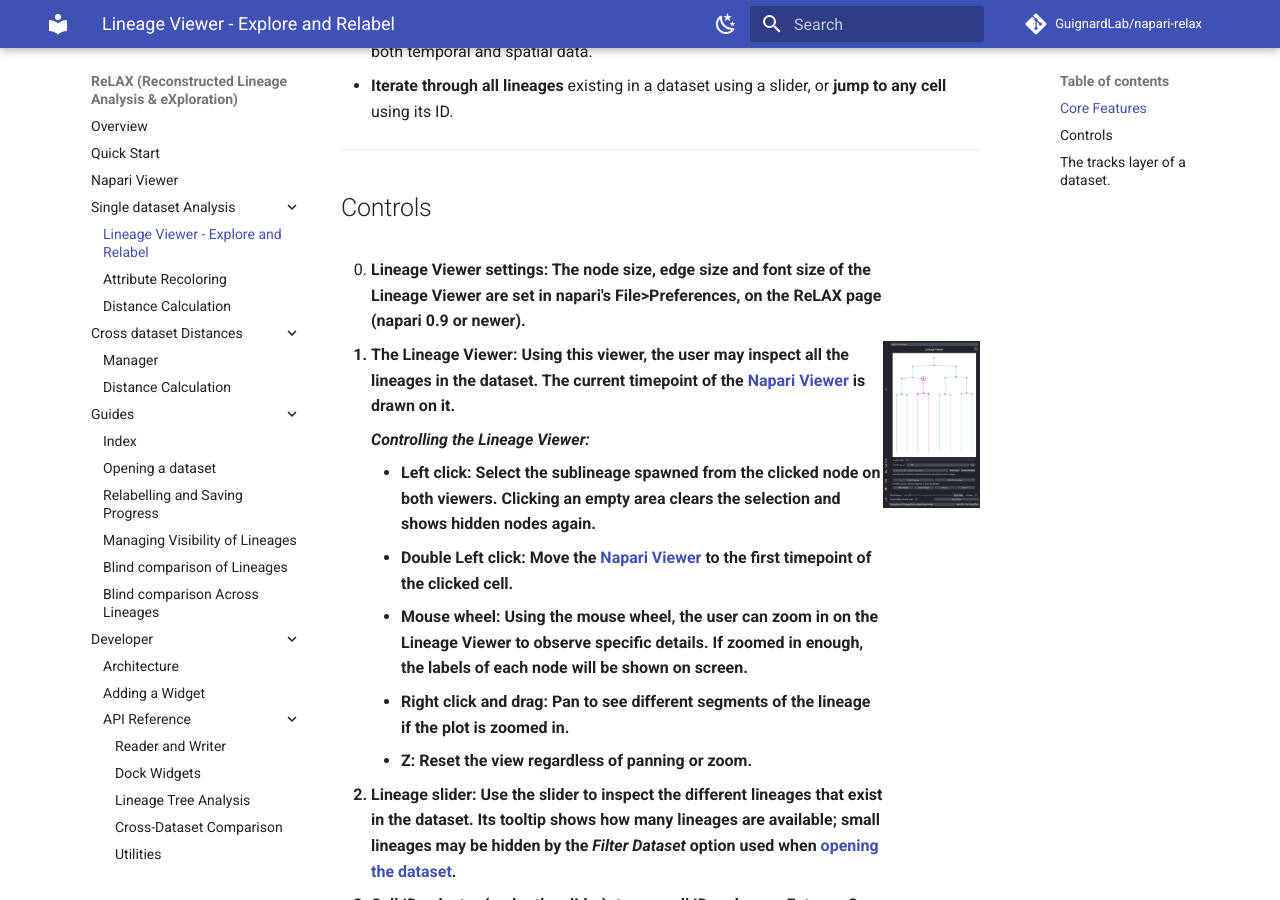
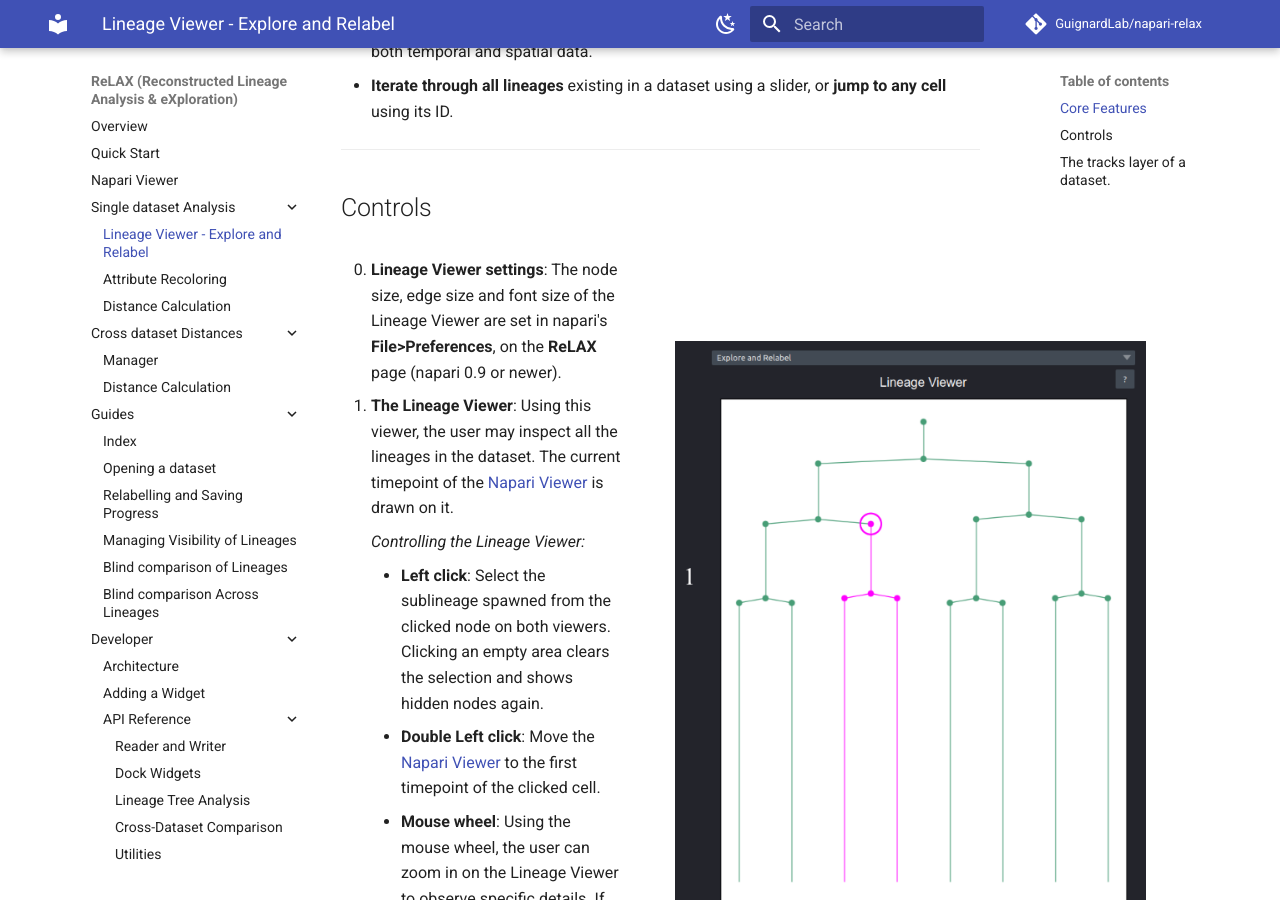
Before and after one commit to GuignardLab/napari-relax, an MkDocs documentation site: the page built from docs/explore_relabel/explore_relabel.md, in a window 1280 px wide and 900 px high, scrolled down 508 px. Built offline with MkDocs 1.6.1 and Material for MkDocs 9.7.7, drawn with Linux system fonts in a browser that asks for light colours; comment, search, counter and statistics services are not loaded.

Commit message:
docs: fix bold text and squeezed image in the Controls sections
The Controls section of Explore and Relabel, Napari Viewer and Manager
puts a numbered list next to a sticky image using a
`.split-container > .fixed-right` flex layout, but the list's own
wrapper div had no class in all three pages (`<div >`), leaving it
sized purely by its content. That starved the image column down to
about 110px wide in a real browser, regardless of `.fixed-right`'s
`flex: 0 0 500px; flex-shrink: 0`, which is the "wrong size" reported
for the image on Explore and Relabel. Giving the wrapper the
`scrollable-left1` class (already used successfully on the Distance
Calculation and Attribute Recoloring pages) fixes the width on all
three, verified with mkdocs build + a rendered screenshot.

Also on Explore and Relabel, the first Controls list item opens a
`<strong>` before "Lineage Viewer settings" and never closes it before
the next list items, so every browser bolds everything from there to
the end of the document (unclosed inline HTML tags are not
auto-closed at block boundaries). Moved the closing tag to right after
the label, matching every other item in the list.

Co-Authored-By: Claude Sonnet 5 <noreply@anthropic.com>

```diff
--- a/docs/explore_relabel/explore_relabel.md
+++ b/docs/explore_relabel/explore_relabel.md
@@ -16,11 +16,11 @@ The main capabilities of this component include:
 ## Controls
 
 <div class="split-container">
-  <div >
+  <div class="scrollable-left1">
 
 <ol>
   <li value = "0">
-    <strong>Lineage Viewer settings: The node size, edge size and font size of the Lineage Viewer are set in napari's <strong>File>Preferences</strong>, on the <strong>ReLAX</strong> page (napari 0.9 or newer).
+    <strong>Lineage Viewer settings</strong>: The node size, edge size and font size of the Lineage Viewer are set in napari's <strong>File>Preferences</strong>, on the <strong>ReLAX</strong> page (napari 0.9 or newer).
   </li>
   <li value="1">
     <strong>The Lineage Viewer</strong>: Using this viewer, the user may inspect all the lineages in the dataset. The current timepoint of the <a href="../../viewer/viewer/">Napari Viewer</a> is drawn on it.
```
Also changed, not shown: docs/cross+comparison/manager.md (+1 -1 lines), docs/viewer/viewer.md (+1 -1 lines), 1 other file.
